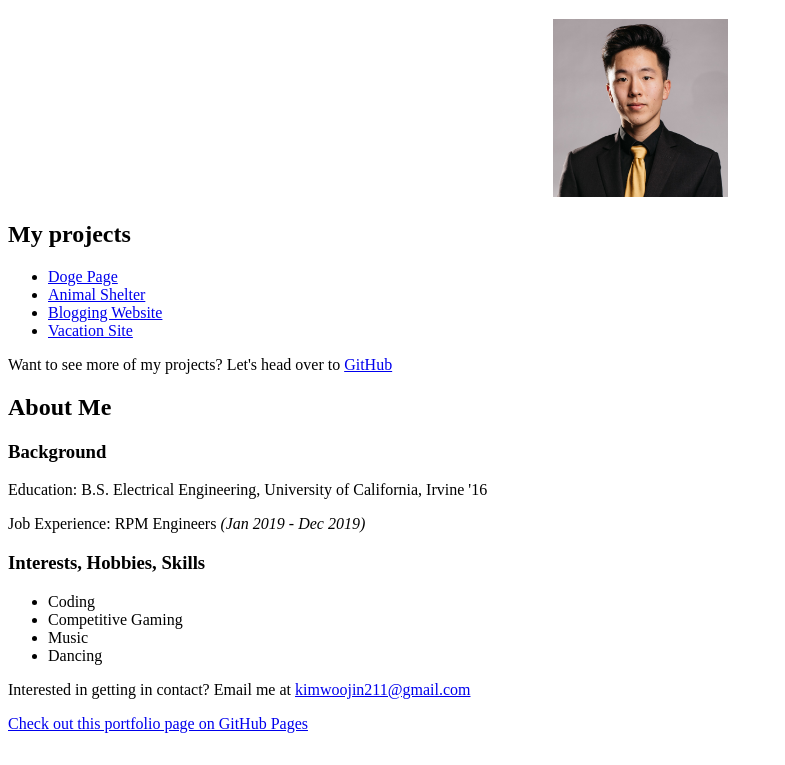
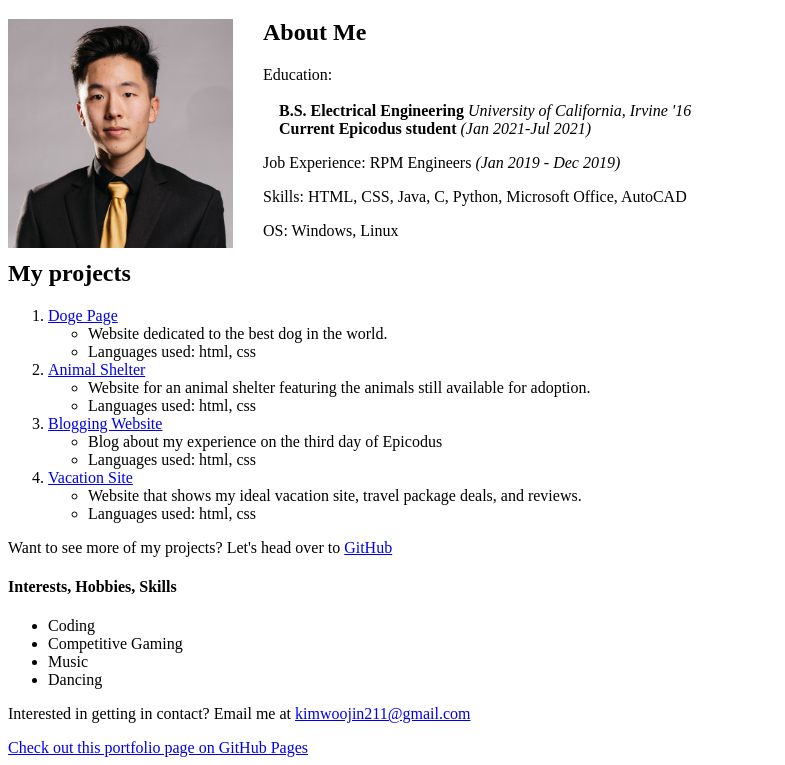
Before and after one commit to kimwoojin211/portfolio, a plain HTML site: page index.html in a window 1280 px wide. Shown: the part 61-826 px from the top of the page, without its empty margins (0-785 px from the left). Before the commit the page ends 802 px from the top, so only its background shows below. Drawn offline with Linux system fonts and the light colour scheme.

Commit message:
add padding-right to img, update and format About Me, move hobbies section, change project list to ordered list, add descriptions to projects

```diff
--- a/css/styles.css
+++ b/css/styles.css
@@ -1,6 +1,8 @@
 img{
-  width: 175px;
+  width: 225px;
   height: auto;
+  float: left;
+  padding-right: 30px;
 }
 
 .profile{
--- a/index.html
+++ b/index.html
@@ -9,36 +9,63 @@
 <body>
   <div class="profile">
   <h1>Woo Jin Kim</h1>
-
   <img src="img/headshot.jpg" alt="Woo Jin Kim">
   </div>
 
+  <div class="about">
+    <h2>About Me</h2>
+    <p>Education: <br> <br>
+      &emsp;<strong>B.S. Electrical Engineering</strong> <span class="date">University of California, Irvine '16</span> <br>
+      &emsp;<strong>Current Epicodus student</strong> <span class="date">(Jan 2021-Jul 2021)</span>
+    </p>
+    <p>Job Experience: RPM Engineers <span class="date">(Jan 2019 - Dec 2019)</span></p>
+    <p>Skills: HTML, CSS, Java, C, Python, Microsoft Office, AutoCAD </p>
+    <p>OS: Windows, Linux</p>
+
+  </div>
   <div>
     <h2>My projects</h2>
+    <ol>
+      <li>
+        <a href="https://github.com/300hHZ/dogepage">Doge Page</a>
         <ul>
-      <li><a href="https://github.com/300hHZ/dogepage">Doge Page</a></li>
-      <li><a href="https://github.com/300hHZ/animal-shelter">Animal Shelter</a></li>
-      <li><a href="https://github.com/300hHZ/blogging-website">Blogging Website</a></li>
-      <li><a href="https://github.com/300hHZ/vacation-site">Vacation Site</a></li>
+          <li>Website dedicated to the best dog in the world.</li>
+          <li>Languages used: html, css </li>
         </ul>
+      </li>
+
+      <li>
+        <a href="https://github.com/300hHZ/animal-shelter">Animal Shelter</a>
+        <ul>
+          <li>Website for an animal shelter featuring the animals still available for adoption.</li>
+          <li>Languages used: html, css </li>
+        </ul>
+      </li>
+
+      <li><a href="https://github.com/300hHZ/blogging-website">Blogging Website</a>
+        <ul>
+          <li>Blog about my experience on the third day of Epicodus</li>
+          <li>Languages used: html, css </li>
+        </ul>
+      </li>
+
+      <li>
+        <a href="https://github.com/300hHZ/vacation-site">Vacation Site</a>
+        <ul>
+          <li>Website that shows my ideal vacation site, travel package deals, and reviews.</li>
+          <li>Languages used: html, css </li>
+        </ul></li>
+    </ol>
     <p>Want to see more of my projects? Let's head over to <a href="https://github.com/300hHZ?tab=repositories">GitHub</a></p>
   </div>
 
-  <div>
-    <h2>About Me</h2>
-
-    <h3>Background</h3>
-    <p>Education: B.S. Electrical Engineering, University of California, Irvine '16</p>
-    <p>Job Experience: RPM Engineers <span class="date">(Jan 2019 - Dec 2019)</span></p>
-
-    <h3>Interests, Hobbies, Skills</h3>
+  <h4>Interests, Hobbies, Skills</h4>
   <ul>
     <li>Coding</li>
     <li>Competitive Gaming</li>
     <li>Music</li>
     <li>Dancing</li>
   </ul>
-  </div>
 
   <p>Interested in getting in contact? Email me at <a href="mailto:kimwoojin211@gmail.com">kimwoojin211@gmail.com</a></p>
 
```
Lines whose indentation alone changed are shown as unchanged.
